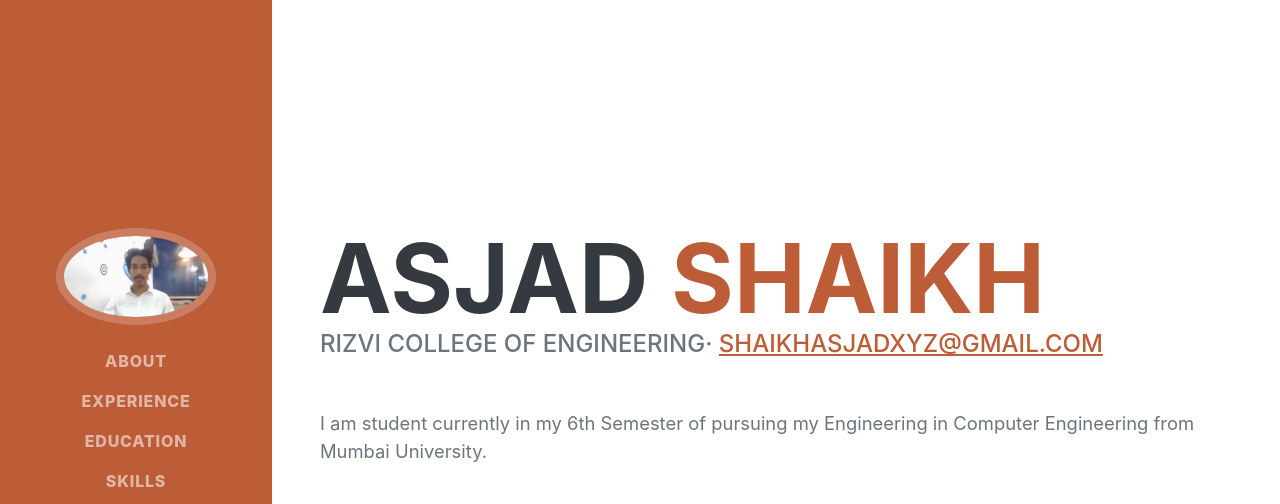
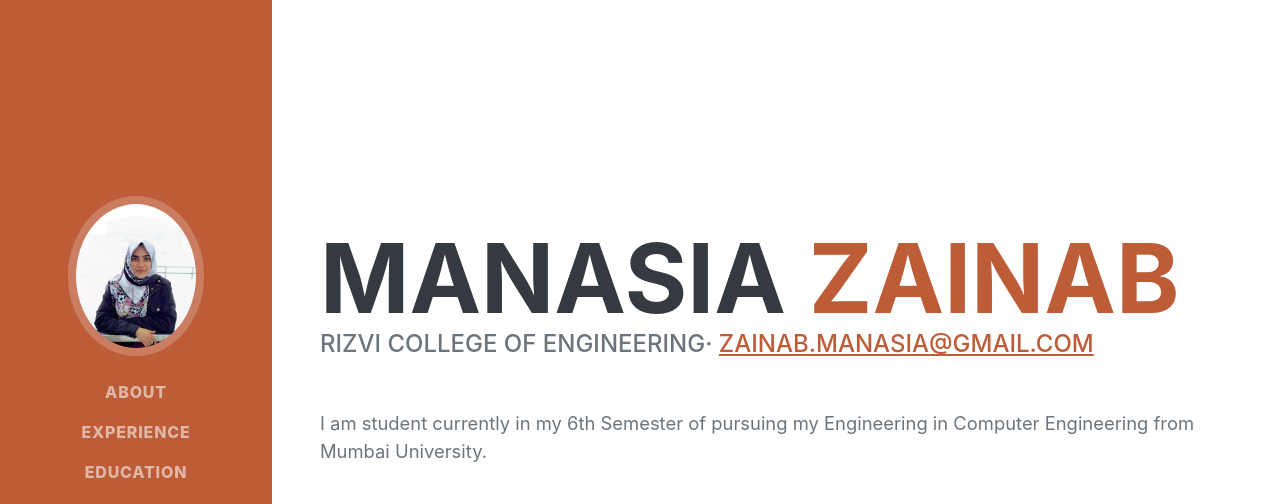
Before and after one commit to zainabmanasia/portfolio, a plain HTML site: page index.html in a window 1280 px wide. Shown: the top 504 px of the page. Drawn offline with nearby package versions, Linux system fonts and the light colour scheme; a web font is replaced by a local one.

Commit message:
Update index.html

```diff
--- a/index.html
+++ b/index.html
@@ -5,7 +5,7 @@
         <meta name="viewport" content="width=device-width, initial-scale=1, shrink-to-fit=no" />
         <meta name="description" content="" />
         <meta name="author" content="" />
-        <title>Asjad Shaikh</title>
+        <title>Manasia Zainab</title>
         <link rel="icon" type="image/x-icon" href="assets/img/favicon.ico" />
         <!-- Font Awesome icons (free version)-->
         <script src="https://use.fontawesome.com/releases/v6.3.0/js/all.js" crossorigin="anonymous"></script>
@@ -19,8 +19,8 @@
         <!-- Navigation-->
         <nav class="navbar navbar-expand-lg navbar-dark bg-primary fixed-top" id="sideNav">
             <a class="navbar-brand js-scroll-trigger" href="#page-top">
-                <span class="d-block d-lg-none">Asjad Shaikh</span>
-                <span class="d-none d-lg-block"><img class="img-fluid img-profile rounded-circle mx-auto mb-2" src="assets/img/zainab.jpg" alt="..." /></span>
+                <span class="d-block d-lg-none">Zainab Manasia</span>
+                <span class="d-none d-lg-block"><img class="img-fluid img-profile rounded-circle mx-auto mb-2" src="assets/img/zainab.jfif" alt="..." /></span>
             </a>
             <button class="navbar-toggler" type="button" data-bs-toggle="collapse" data-bs-target="#navbarResponsive" aria-controls="navbarResponsive" aria-expanded="false" aria-label="Toggle navigation"><span class="navbar-toggler-icon"></span></button>
             <div class="collapse navbar-collapse" id="navbarResponsive">
@@ -40,12 +40,12 @@
             <section class="resume-section" id="about">
                 <div class="resume-section-content">
                     <h1 class="mb-0">
-                        Asjad
-                        <span class="text-primary">Shaikh</span>
+                        Manasia
+                        <span class="text-primary">Zainab</span>
                     </h1>
                     <div class="subheading mb-5">
                         Rizvi College Of Engineering·
-                        <a href="mailto:name@email.com">shaikhasjadxyz@gmail.com</a>
+                        <a href="mailto:name@email.com">zainab.manasia@gmail.com</a>
                     </div>
                     <p class="lead mb-5">I am student currently in my 6th Semester of pursuing my Engineering in Computer Engineering from Mumbai University.</p>
                     <div class="social-icons">
```
